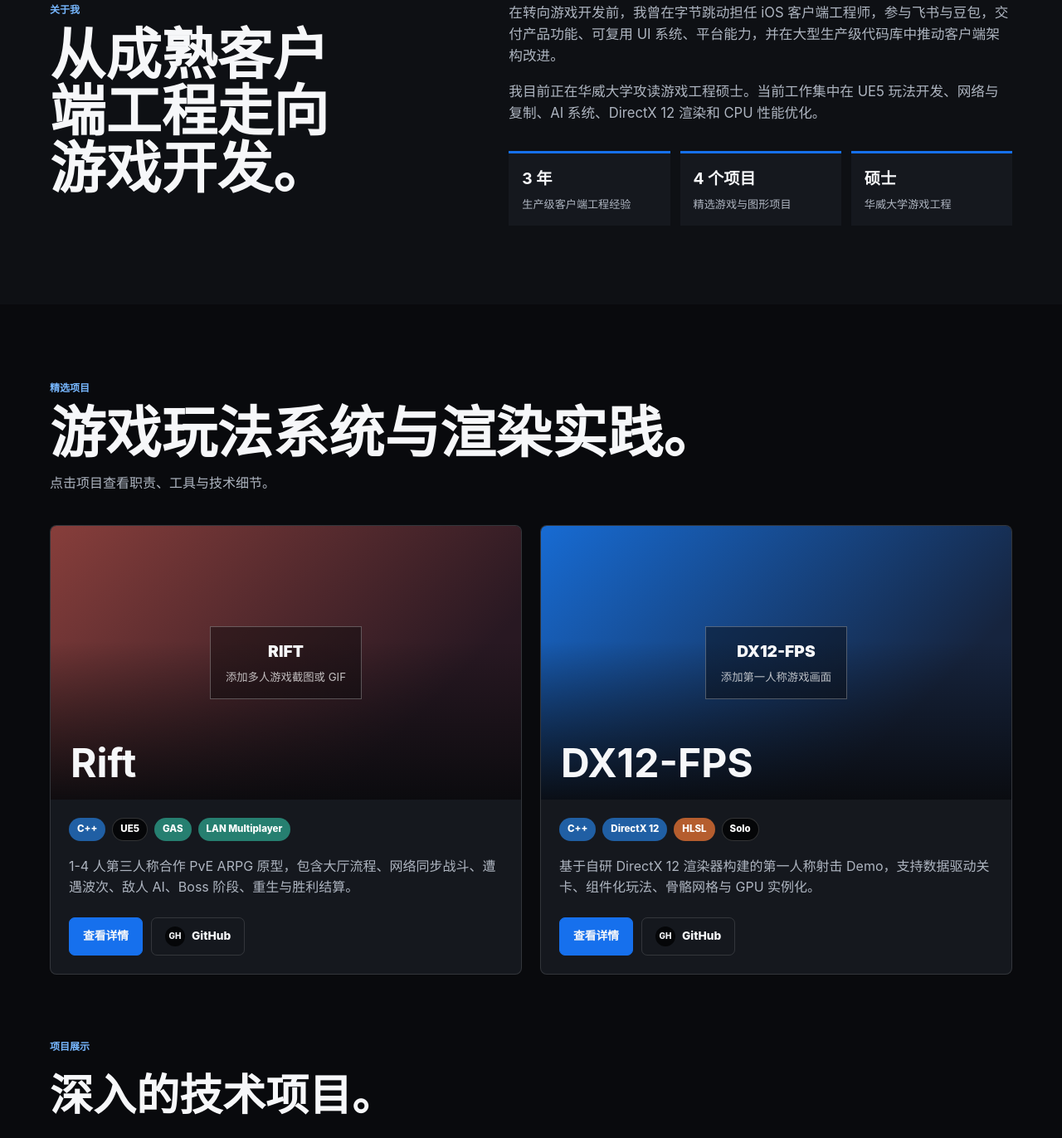
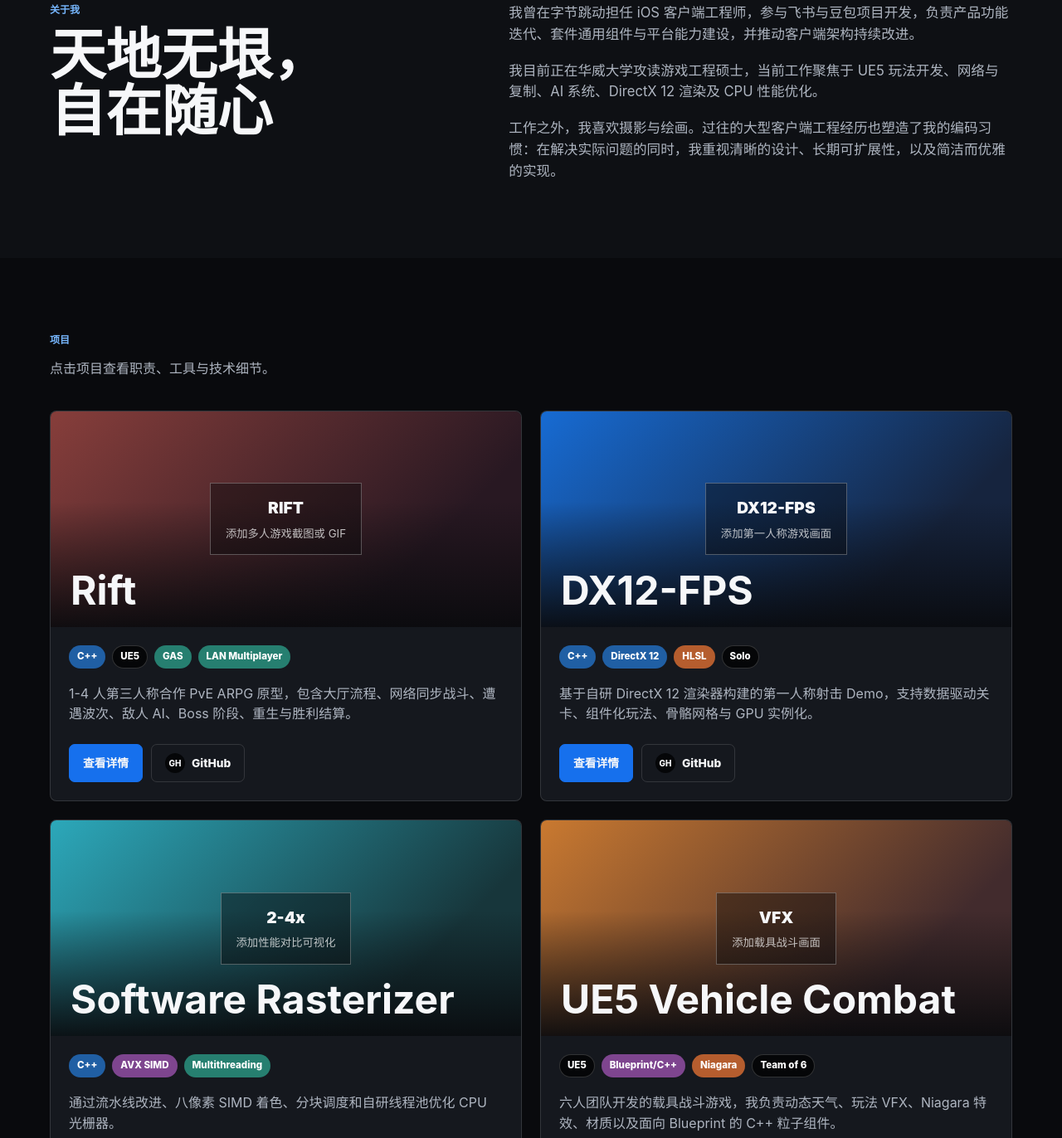
Before and after one commit to Away1615/Away1615.github.io, an Astro site: page / in a window 1280 px wide. Shown: the part 733-2105 px from the top of the page at 83% size. Built offline with nearby package versions, Linux system fonts and the light colour scheme; Astro itself is replaced by a stand-in of ours.

Commit message:
feat: streamline portfolio content and sections

```diff
--- a/src/components/ProjectCard.astro
+++ b/src/components/ProjectCard.astro
@@ -9,7 +9,7 @@ interface Props {
 const { project } = Astro.props;
 ---
 
-<article class:list={["project-card", { "featured-card": project.featured }, "reveal"]}>
+<article class="project-card reveal">
   <div class:list={["project-media", project.mediaClass]}>
     <div class="media-placeholder">
       <span>{project.mediaBadge}</span>
--- a/src/data/portfolio.ts
+++ b/src/data/portfolio.ts
@@ -17,7 +17,6 @@ export interface Project {
   id: string;
   title: string;
   dialogTitle: string;
-  featured: boolean;
   mediaClass: string;
   mediaBadge: string;
   mediaHint: LocalizedText;
@@ -56,7 +55,6 @@ export const projects: Project[] = [
     id: "rift",
     title: "Rift",
     dialogTitle: "Rift",
-    featured: true,
     mediaClass: "media-rift",
     mediaBadge: "RIFT",
     mediaHint: localized("Add multiplayer gameplay screenshot or GIF", "添加多人游戏截图或 GIF"),
@@ -72,7 +70,7 @@ export const projects: Project[] = [
       { label: "LAN Multiplayer", tone: "net" }
     ],
     github: "https://github.com/Away1615/Rift",
-    dialogType: localized("Featured project", "精选项目"),
+    dialogType: localized("Project", "项目"),
     metadata: [
       { label: localized("Role", "角色"), value: localized("Solo Gameplay / Systems Programmer", "独立玩法 / 系统程序员") },
       { label: localized("Engine", "引擎"), value: same("Unreal Engine 5 / C++") },
@@ -99,7 +97,6 @@ export const projects: Project[] = [
     id: "dx12",
     title: "DX12-FPS",
     dialogTitle: "DX12-FPS",
-    featured: true,
     mediaClass: "media-dx12",
     mediaBadge: "DX12-FPS",
     mediaHint: localized("Add first-person gameplay capture", "添加第一人称游戏画面"),
@@ -115,7 +112,7 @@ export const projects: Project[] = [
       { label: "Solo", tone: "solo" }
     ],
     github: "https://github.com/Away1615/DX12-FPS",
-    dialogType: localized("Featured project", "精选项目"),
+    dialogType: localized("Project", "项目"),
     metadata: [
       { label: localized("Role", "角色"), value: localized("Solo Programmer", "独立程序员") },
       { label: localized("Engine", "引擎"), value: localized("Custom DirectX 12 Renderer", "自研 DirectX 12 渲染器") },
@@ -142,7 +139,6 @@ export const projects: Project[] = [
     id: "rasterizer",
     title: "Software Rasterizer",
     dialogTitle: "Optimized Software Rasterizer",
-    featured: false,
     mediaClass: "media-rasterizer",
     mediaBadge: "2-4x",
     mediaHint: localized("Add benchmark visualization", "添加性能对比可视化"),
@@ -184,7 +180,6 @@ export const projects: Project[] = [
     id: "vehicle",
     title: "UE5 Vehicle Combat",
     dialogTitle: "UE5 Vehicle Combat",
-    featured: false,
     mediaClass: "media-vehicle",
     mediaBadge: "VFX",
     mediaHint: localized("Add vehicle combat footage", "添加载具战斗画面"),
@@ -226,7 +221,7 @@ export const projects: Project[] = [
 
 export const experiences: ExperienceItem[] = [
   {
-    period: "2025 - 2027",
+    period: "2025 - 2026",
     name: localized("University of Warwick", "华威大学"),
     description: localized("MSc Games Engineering, WMG Excellence Scholarship.", "游戏工程硕士，WMG Excellence Scholarship。"),
     tag: localized("Graphics / Engine / UE5", "图形 / 引擎 / UE5")
@@ -235,8 +230,8 @@ export const experiences: ExperienceItem[] = [
     period: "2021 - 2024",
     name: localized("ByteDance", "字节跳动"),
     description: localized(
-      "iOS Client Engineer working on Feishu and Doubao production features and shared client systems.",
-      "iOS 客户端工程师，参与飞书、豆包生产功能与客户端公共系统建设。"
+      "iOS Client Engineer developing and iterating client features for Feishu and Doubao.",
+      "iOS 客户端工程师，参与飞书、豆包客户端功能迭代开发。"
     ),
     tag: localized("Swift / Client Architecture", "Swift / 客户端架构")
   },
@@ -244,7 +239,7 @@ export const experiences: ExperienceItem[] = [
     period: "2017 - 2021",
     name: localized("Wuhan University of Technology", "武汉理工大学"),
     description: localized("BSc Software Engineering.", "软件工程学士。"),
-    tag: localized("Computer Science", "计算机科学")
+    tag: localized("Software Engineering", "软件工程")
   }
 ];
 
@@ -286,11 +281,3 @@ export const skillGroups: SkillGroup[] = [
     ]
   }
 ];
-
-export function isFeaturedProject(project: Project): boolean {
-  return project.featured;
-}
-
-export function isShowcaseProject(project: Project): boolean {
-  return !project.featured;
-}
--- a/src/i18n/copy.ts
+++ b/src/i18n/copy.ts
@@ -34,60 +34,41 @@ export const copy = {
       "我拥有三年大型移动客户端开发与跨团队协作经验，目前专注于虚幻引擎客户端与 Gameplay 开发，技术方向涵盖网络同步、GAS、实时渲染与注重性能的 C++ 开发。"
     ),
     resume: localized("Download resume", "下载简历"),
-    projects: localized("Project showcase", "浏览项目")
+    projects: localized("Projects", "项目")
   },
   about: {
     eyebrow: localized("About me", "关于我"),
-    title: localized("Production engineering, redirected toward games.", "从成熟客户端工程走向游戏开发。"),
+    title: localized("Boundless horizons, an unbound spirit", "天地无垠，自在随心"),
     paragraphOne: localized(
-      "Before moving into game development, I worked as an iOS Client Engineer at ByteDance on Feishu and Doubao. I shipped product features, reusable UI systems, platform capabilities, and client architecture improvements in large production codebases.",
-      "在转向游戏开发前，我曾在字节跳动担任 iOS 客户端工程师，参与飞书与豆包，交付产品功能、可复用 UI 系统、平台能力，并在大型生产级代码库中推动客户端架构改进。"
+      "I worked as an iOS Client Engineer at ByteDance on Feishu and Doubao, delivering product iterations, shared components across the product suite, and platform capabilities while helping drive improvements to client architecture.",
+      "我曾在字节跳动担任 iOS 客户端工程师，参与飞书与豆包项目开发，负责产品功能迭代、套件通用组件与平台能力建设，并推动客户端架构持续改进。"
     ),
     paragraphTwo: localized(
-      "I am now completing an MSc in Games Engineering at the University of Warwick. My current work focuses on UE5 gameplay, networking and replication, AI systems, DirectX 12 rendering, and CPU performance optimization.",
-      "我目前正在华威大学攻读游戏工程硕士。当前工作集中在 UE5 玩法开发、网络与复制、AI 系统、DirectX 12 渲染和 CPU 性能优化。"
+      "I am currently pursuing an MSc in Games Engineering at the University of Warwick. My work focuses on UE5 gameplay, networking and replication, AI systems, DirectX 12 rendering, and CPU performance optimization.",
+      "我目前正在华威大学攻读游戏工程硕士，当前工作聚焦于 UE5 玩法开发、网络与复制、AI 系统、DirectX 12 渲染及 CPU 性能优化。"
     ),
-    facts: [
-      {
-        value: localized("3 years", "3 年"),
-        label: localized("Production client engineering", "生产级客户端工程经验")
-      },
-      {
-        value: localized("4 projects", "4 个项目"),
-        label: localized("Selected game and graphics work", "精选游戏与图形项目")
-      },
-      {
-        value: localized("MSc", "硕士"),
-        label: localized("Games Engineering at Warwick", "华威大学游戏工程")
-      }
-    ]
+    paragraphThree: localized(
+      "Outside engineering, I enjoy photography and drawing. My experience in large-scale client development has also shaped how I write code: while solving practical problems, I value clear design, long-term extensibility, and implementations that remain simple and elegant.",
+      "工作之外，我喜欢摄影与绘画。过往的大型客户端工程经历也塑造了我的编码习惯：在解决实际问题的同时，我重视清晰的设计、长期可扩展性，以及简洁而优雅的实现。"
+    )
   },
   projects: {
-    eyebrow: localized("Featured projects", "精选项目"),
-    title: localized("Gameplay systems and rendering work.", "游戏玩法系统与渲染实践。"),
+    eyebrow: localized("Projects", "项目"),
     intro: localized(
       "Click a project for responsibilities, tools, and technical details.",
       "点击项目查看职责、工具与技术细节。"
     ),
-    showcaseEyebrow: localized("Project showcase", "项目展示"),
-    showcaseTitle: localized("Focused technical work.", "深入的技术项目。"),
     details: localized("View details", "查看详情"),
     openGithub: localized("Open GitHub", "查看 GitHub")
   },
   experience: {
-    eyebrow: localized("Experience", "经历"),
-    title: localized("Client engineering meets game systems.", "客户端工程经验与游戏系统开发的结合。")
+    eyebrow: localized("Experience", "经历")
   },
   skills: {
-    eyebrow: localized("Skills", "技能"),
-    title: localized("Tools I use to build and debug gameplay.", "用于构建和调试游戏玩法的工具。")
+    eyebrow: localized("Skills", "技能")
   },
   contact: {
     eyebrow: localized("Contact", "联系我"),
-    title: localized(
-      "Let's build responsive, readable gameplay systems.",
-      "一起构建响应迅速、结构清晰的游戏玩法系统。"
-    ),
     description: localized(
       "Open to UE5 gameplay and game client opportunities.",
       "期待 UE5 玩法与游戏客户端开发机会。"
--- a/src/pages/index.astro
+++ b/src/pages/index.astro
@@ -1,18 +1,9 @@
 ---
 import ProjectCard from "../components/ProjectCard.astro";
 import ProjectDialog from "../components/ProjectDialog.astro";
-import {
-  experiences,
-  isFeaturedProject,
-  isShowcaseProject,
-  projects,
-  skillGroups
-} from "../data/portfolio";
+import { experiences, projects, skillGroups } from "../data/portfolio";
 import { copy } from "../i18n/copy";
 import BaseLayout from "../layouts/BaseLayout.astro";
-
-const featuredProjects = projects.filter(isFeaturedProject);
-const showcaseProjects = projects.filter(isShowcaseProject);
 ---
 
 <BaseLayout title={copy.metadata.title} description={copy.metadata.description}>
@@ -54,54 +45,40 @@ const showcaseProjects = projects.filter(isShowcaseProject);
         <div class="about-copy reveal">
           <p data-en={copy.about.paragraphOne.en} data-zh={copy.about.paragraphOne.zh}>{copy.about.paragraphOne.en}</p>
           <p data-en={copy.about.paragraphTwo.en} data-zh={copy.about.paragraphTwo.zh}>{copy.about.paragraphTwo.en}</p>
-          <div class="about-facts">
-            {copy.about.facts.map((fact) => (
-              <div>
-                <strong data-en={fact.value.en} data-zh={fact.value.zh}>{fact.value.en}</strong>
-                <span data-en={fact.label.en} data-zh={fact.label.zh}>{fact.label.en}</span>
-              </div>
-            ))}
-          </div>
+          <p data-en={copy.about.paragraphThree.en} data-zh={copy.about.paragraphThree.zh}>{copy.about.paragraphThree.en}</p>
         </div>
       </div>
     </section>
 
     <section id="projects" class="projects-section section-space content-width">
       <header class="section-heading reveal">
-        <p class="eyebrow" data-en={copy.projects.eyebrow.en} data-zh={copy.projects.eyebrow.zh}>{copy.projects.eyebrow.en}</p>
-        <h2 data-en={copy.projects.title.en} data-zh={copy.projects.title.zh}>{copy.projects.title.en}</h2>
-        <p data-en={copy.projects.intro.en} data-zh={copy.projects.intro.zh}>{copy.projects.intro.en}</p>
+        <h2
+          class="eyebrow section-label"
+          data-en={copy.projects.eyebrow.en}
+          data-zh={copy.projects.eyebrow.zh}
+        >
+          {copy.projects.eyebrow.en}
+        </h2>
+        <p class="section-intro" data-en={copy.projects.intro.en} data-zh={copy.projects.intro.zh}>
+          {copy.projects.intro.en}
+        </p>
       </header>
 
-      <div class="featured-grid">
-        {featuredProjects.map((project) => <ProjectCard project={project} />)}
-      </div>
-
-      <header class="showcase-heading reveal">
-        <p
-          class="eyebrow"
-          data-en={copy.projects.showcaseEyebrow.en}
-          data-zh={copy.projects.showcaseEyebrow.zh}
-        >
-          {copy.projects.showcaseEyebrow.en}
-        </p>
-        <h2 data-en={copy.projects.showcaseTitle.en} data-zh={copy.projects.showcaseTitle.zh}>
-          {copy.projects.showcaseTitle.en}
-        </h2>
-      </header>
-
-      <div class="showcase-grid">
-        {showcaseProjects.map((project) => <ProjectCard project={project} />)}
+      <div class="projects-grid">
+        {projects.map((project) => <ProjectCard project={project} />)}
       </div>
     </section>
 
     <section id="experience" class="experience-section section-space">
       <div class="content-width">
         <header class="section-heading reveal">
-          <p class="eyebrow" data-en={copy.experience.eyebrow.en} data-zh={copy.experience.eyebrow.zh}>
+          <h2
+            class="eyebrow section-label"
+            data-en={copy.experience.eyebrow.en}
+            data-zh={copy.experience.eyebrow.zh}
+          >
             {copy.experience.eyebrow.en}
-          </p>
-          <h2 data-en={copy.experience.title.en} data-zh={copy.experience.title.zh}>{copy.experience.title.en}</h2>
+          </h2>
         </header>
         <div class="experience-list">
           {experiences.map((experience) => (
@@ -120,8 +97,9 @@ const showcaseProjects = projects.filter(isShowcaseProject);
 
     <section id="skills" class="skills-section section-space content-width">
       <header class="section-heading reveal">
-        <p class="eyebrow" data-en={copy.skills.eyebrow.en} data-zh={copy.skills.eyebrow.zh}>{copy.skills.eyebrow.en}</p>
-        <h2 data-en={copy.skills.title.en} data-zh={copy.skills.title.zh}>{copy.skills.title.en}</h2>
+        <h2 class="eyebrow section-label" data-en={copy.skills.eyebrow.en} data-zh={copy.skills.eyebrow.zh}>
+          {copy.skills.eyebrow.en}
+        </h2>
       </header>
       <div class="skill-groups">
         {skillGroups.map((group) => (
@@ -137,8 +115,9 @@ const showcaseProjects = projects.filter(isShowcaseProject);
 
     <section id="contact" class="contact-section section-space">
       <div class="content-width reveal">
-        <p class="eyebrow" data-en={copy.contact.eyebrow.en} data-zh={copy.contact.eyebrow.zh}>{copy.contact.eyebrow.en}</p>
-        <h2 data-en={copy.contact.title.en} data-zh={copy.contact.title.zh}>{copy.contact.title.en}</h2>
+        <h2 class="eyebrow section-label" data-en={copy.contact.eyebrow.en} data-zh={copy.contact.eyebrow.zh}>
+          {copy.contact.eyebrow.en}
+        </h2>
         <p data-en={copy.contact.description.en} data-zh={copy.contact.description.zh}>{copy.contact.description.en}</p>
         <div class="contact-actions">
           <a
@@ -151,7 +130,7 @@ const showcaseProjects = projects.filter(isShowcaseProject);
           </a>
           <a class="button" href="https://github.com/Away1615" target="_blank" rel="noreferrer">GitHub</a>
         </div>
-        <p class="footer-note">Wei Dong / Away1615 / 2026</p>
+        <p class="footer-note">Wei Dong / 2026</p>
       </div>
     </section>
   </main>
--- a/src/styles/global.css
+++ b/src/styles/global.css
@@ -284,7 +284,14 @@ h1 {
   text-wrap: balance;
 }
 
-.section-heading > p:last-child {
+.section-heading h2.section-label,
+.contact-section h2.section-label {
+  margin: 0;
+  font-size: 0.75rem;
+  line-height: 1.2;
+}
+
+.section-heading > .section-intro {
   margin: 14px 0 0;
   color: var(--muted);
 }
@@ -299,56 +306,10 @@ h1 {
   margin-top: 18px;
 }
 
-.about-facts {
+.projects-grid {
   display: grid;
-  grid-template-columns: repeat(3, 1fr);
-  gap: 12px;
-  margin-top: 32px;
-}
-
-.about-facts div {
-  border-top: 3px solid var(--blue);
-  background: var(--surface);
-  padding: 16px;
-}
-
-.about-facts strong,
-.about-facts span {
-  display: block;
-}
-
-.about-facts strong {
-  font-size: 1.2rem;
-}
-
-.about-facts span {
-  margin-top: 5px;
-  color: var(--muted);
-  font-size: 0.82rem;
-}
-
-.featured-grid,
-.showcase-grid {
-  display: grid;
+  grid-template-columns: repeat(2, minmax(0, 1fr));
   gap: 22px;
-}
-
-.featured-grid {
-  grid-template-columns: repeat(2, minmax(0, 1fr));
-}
-
-.showcase-grid {
-  grid-template-columns: repeat(2, minmax(0, 1fr));
-}
-
-.showcase-heading {
-  margin: 78px 0 28px;
-}
-
-.showcase-heading h2 {
-  margin: 0;
-  font-size: 3.25rem;
-  letter-spacing: 0;
 }
 
 .project-card {
@@ -373,10 +334,6 @@ h1 {
   min-height: 260px;
   place-items: center;
   overflow: hidden;
-}
-
-.featured-card .project-media {
-  min-height: 330px;
 }
 
 .project-media::after {
@@ -737,13 +694,8 @@ h1 {
   }
 
   .about-layout,
-  .featured-grid,
-  .showcase-grid {
+  .projects-grid {
     grid-template-columns: 1fr;
-  }
-
-  .about-facts {
-    grid-template-columns: repeat(3, 1fr);
   }
 
   .experience-item {
@@ -798,21 +750,15 @@ h1 {
     font-size: 3rem;
   }
 
-  .showcase-heading h2 {
-    font-size: 2.4rem;
-  }
-
   .section-space {
     padding: 68px 0;
   }
 
-  .about-facts,
   .skill-groups,
   .project-meta {
     grid-template-columns: 1fr;
   }
 
-  .featured-card .project-media,
   .project-media {
     min-height: 260px;
   }
```
Also changed, not shown: AGENTS.md (+1 -1 lines).
